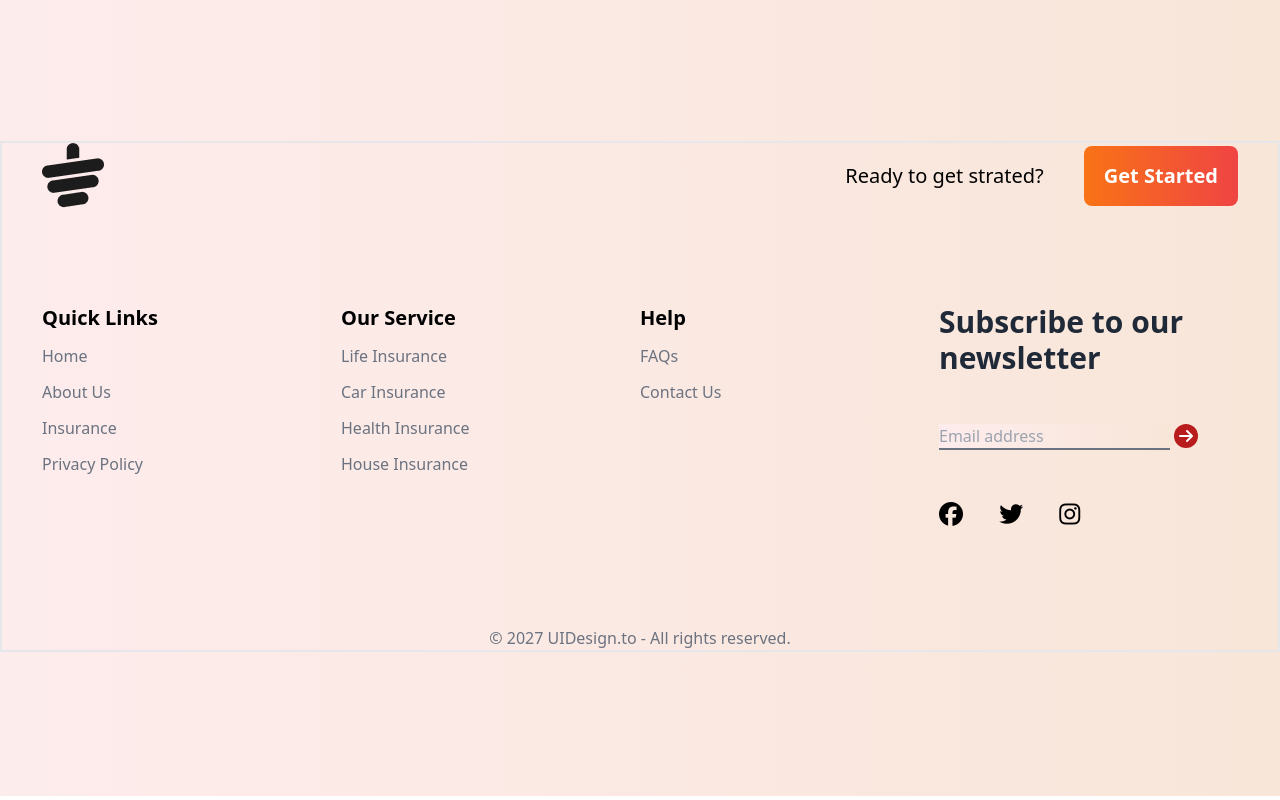
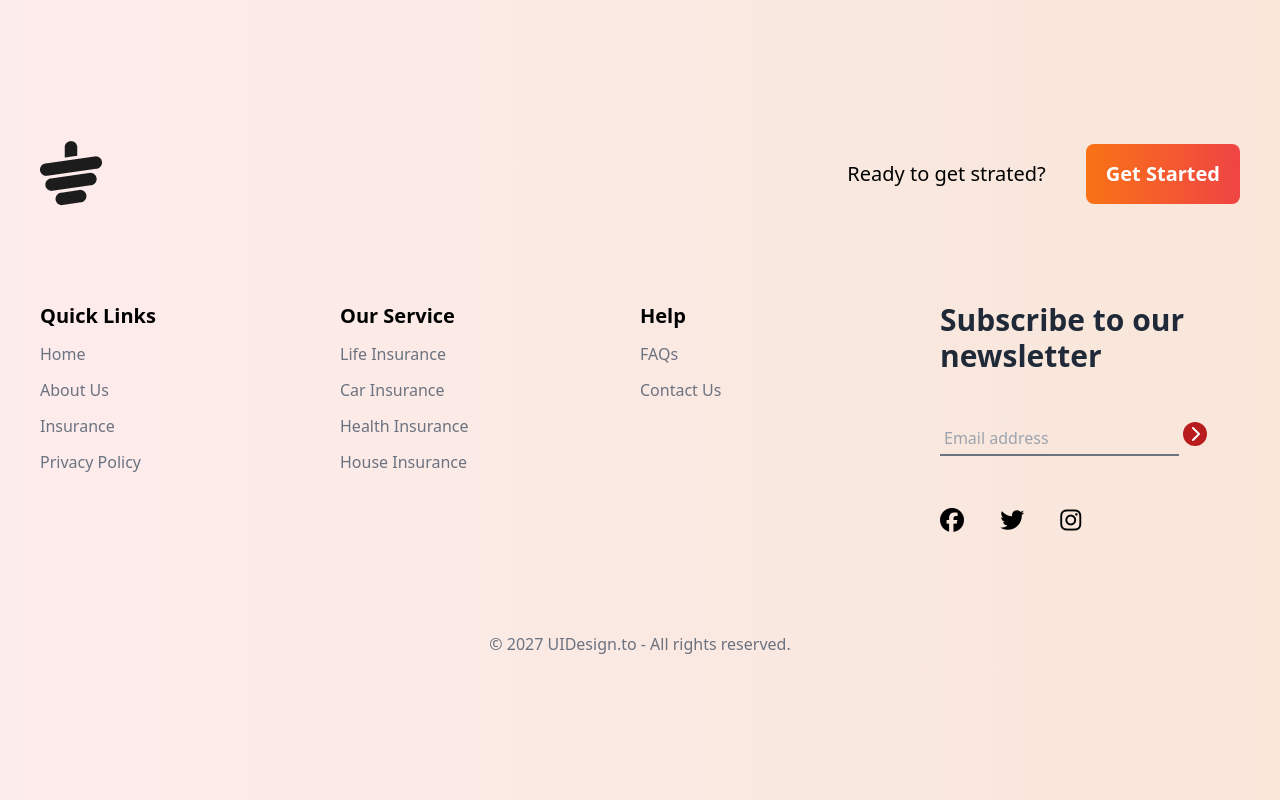
Before and after one commit to Tanjib-Alamin/Mi03-Ml14-tea-house-with-responsive, a plain HTML site: page index.html in a window 1280 px wide. Shown: the part 2886-3686 px from the top of the page. Drawn offline with nearby package versions, Linux system fonts and the light colour scheme.

Commit message:
7th commit for some edit for footer

```diff
--- a/index.html
+++ b/index.html
@@ -31,7 +31,7 @@
 <body>
 
     <!-- main section start -->
-    <main class="max-w-screen-xl mx-auto px-5 lg:px-28">
+    <main class="max-w-screen-2xl mx-auto px-5 lg:px-28">
         <!-- header section start -->
         <header
             class=" flex flex-col-reverse pt-10 lg:mb-20 lg:flex  lg:flex-row lg:gap-x-10  justify-center  md:items-center gap-y-8 ">
@@ -260,7 +260,7 @@
 
     <footer class="bg-gradient-to-r from-[#fdecec] to-[#f8e6d9]  py-36">
 
-        <section class="max-w-screen-2xl mx-auto  border-2 space-y-12 lg:space-y-24">
+        <section class="max-w-screen-2xl mx-auto   space-y-12 lg:space-y-24">
             <!-- footer 1st row -->
             <div class=" flex  gap-y-5  lg:justify-between   ">
                 <div><img class="px-10" src="images/cup.png" alt=""></div>
@@ -305,10 +305,10 @@
                     <div class="space-y-12">
 
                         <div class=" flex  gap-x-1 ">
-                            <input class="bg-gradient-to-r from-[#fdecec] to-[#f8e6d9] border-b-2 border-gray-500"
-                                type="text" placeholder="Email address">
+                            <input class="bg-transparent border-b-2 p-1 border-gray-500" type="text"
+                                placeholder="Email address">
                             <div class="bg-red-700 h-6 w-6 rounded-full flex justify-center items-center text-white">
-                                <i class="fa-solid fa-arrow-right "></i>
+                                <i class="fa-solid fa-chevron-right"></i>
                             </div>
                         </div>
                         <div class="space-x-8">
```
